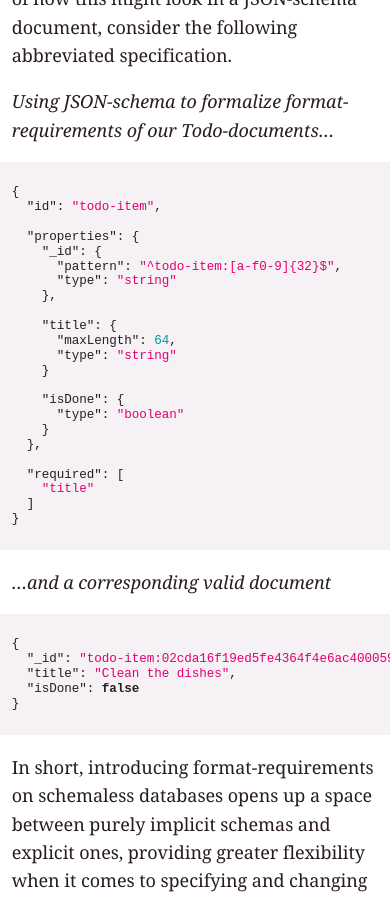
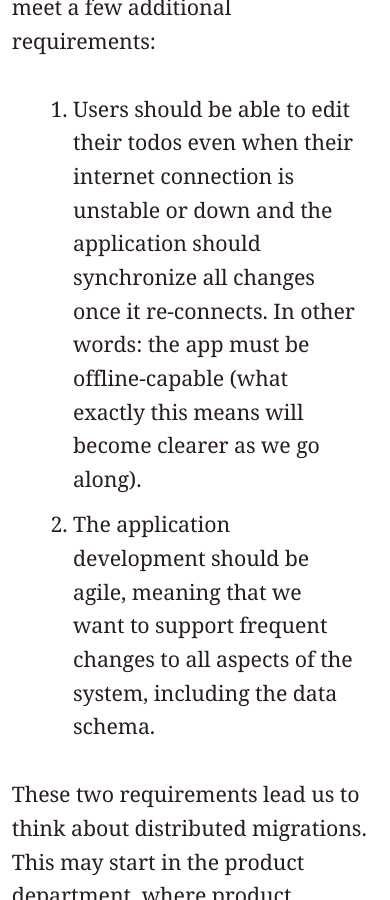
Before and after one commit to jo/sync-tank, a Jekyll site: the page built from index.md, in a window 390 px wide and 900 px high, scrolled down 13010 px. Built offline with Jekyll 4.4.1, drawn with Linux system fonts in a browser that asks for light colours.

Commit message:
font size, code color

```diff
--- a/_layouts/default.html
+++ b/_layouts/default.html
@@ -12,7 +12,7 @@
     letter-spacing: .01rem;
     font-weight: 400;
     font-style: normal;
-    font-size: 21px;
+    font-size: 18pt;
     line-height: 1.58;
     letter-spacing: -.003em;
     margin: 3ex 0 0 0;
@@ -34,10 +34,6 @@
   }
   li, p {
     max-width: 42em;
-  }
-  .MathJax_Display {
-    font-size: 0.8em;
-    max-width: 52.5em !important;
   }
   h1, h2, h3, h4 {
     font-family: "Lucida Grande", "Lucida Sans Unicode", "Lucida Sans", Geneva, Arial, sans-serif;
@@ -82,7 +78,7 @@
   }
   figcaption {
     margin: 2ex 0 0 0;
-    font-size: 0.8em;
+    font-size: 15pt;
     line-height: 1.38;
     text-align: center;
     max-width: 52.5em;
@@ -90,8 +86,12 @@
   img {
     max-width: 100%;
   }
+  code, pre {
+    font-family: "Courier New", Courier, monospace;
+    font-size: 14pt;
+  }
   code.highlighter-rouge {
-    font-size: 0.82em;
+    color: #e20074;
   }
   .language-cucumber {
     color: green;
@@ -109,11 +109,8 @@
   .language-cucumber .highlight {
     background-color: #F1F6F3;
   }
-  .highlight pre {
-    font-size: 0.7em;
-  }
   table {
-    font-size: 0.8em;
+    font-size: 14pt;
     border: 1px solid black;
     border-collapse: collapse;
   }
@@ -128,7 +125,7 @@
   @media (max-width: 1024px) {
     body {
       padding: 2vh 3vw;
-      font-size: 18px;
+      font-size: 16pt;
     }
     .highlight {
       margin: 1ex -3vw;
@@ -145,7 +142,7 @@
     margin-bottom: 12ex;
   }
   footer {
-    font-size: 0.8em;
+    font-size: 15pt;
   }
 </style>
 
```
